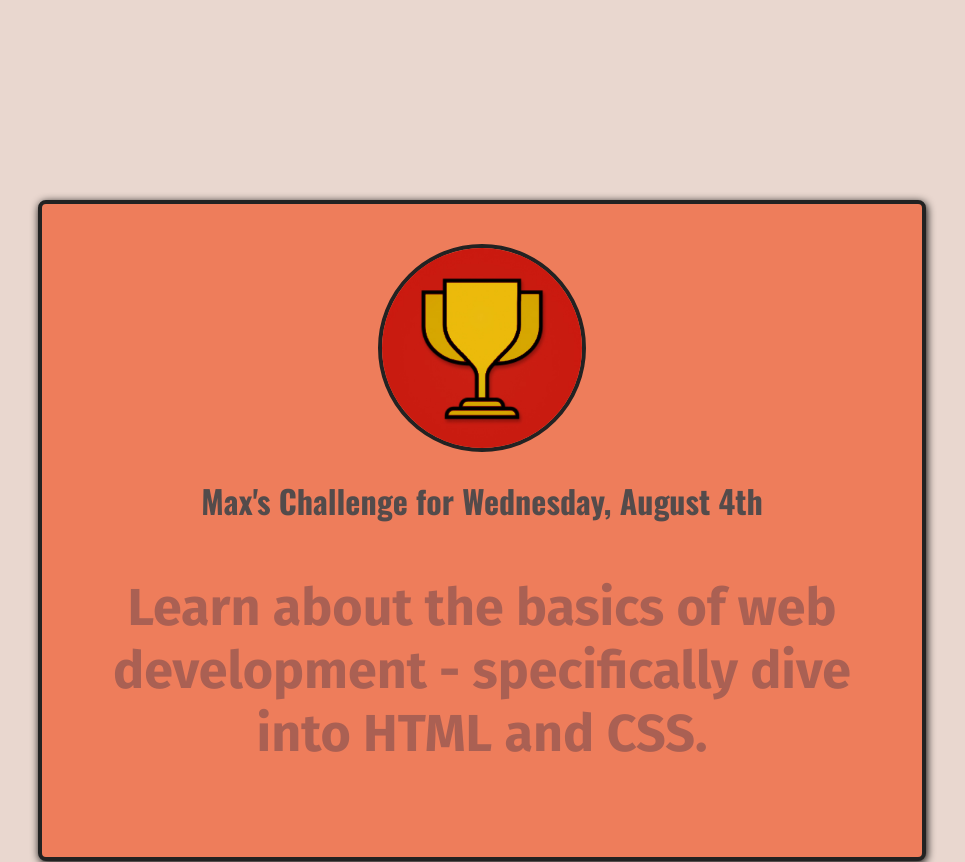
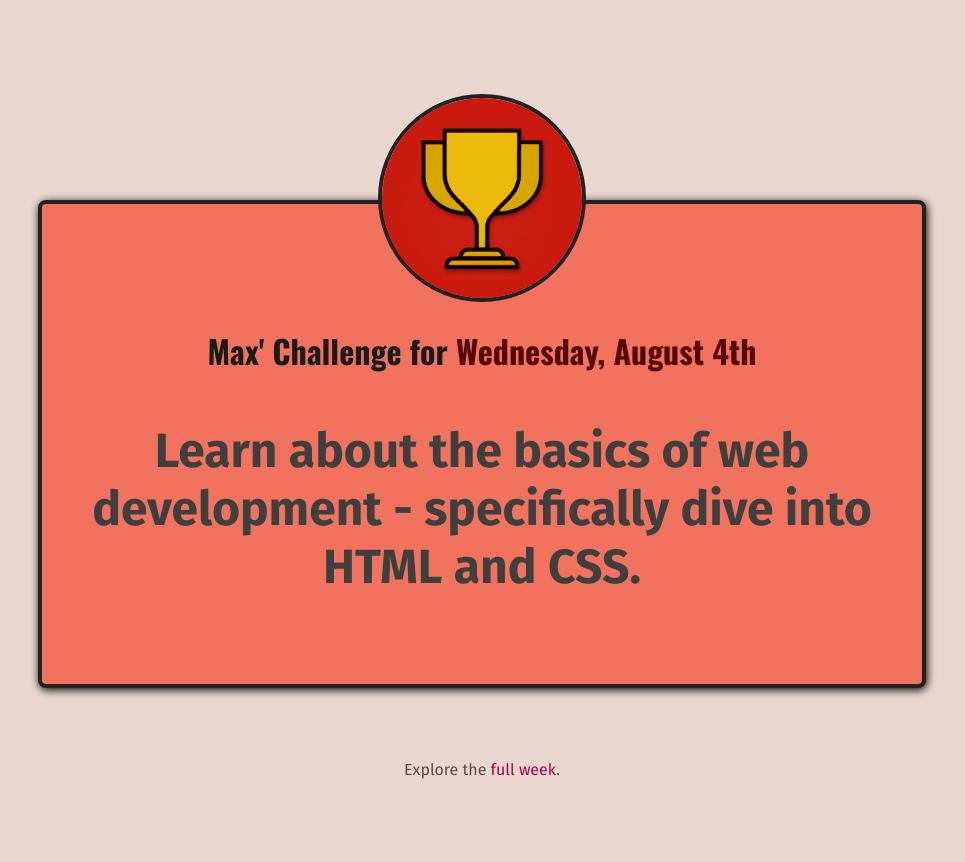
Before and after one commit to letiperka/your-daily-challenges, a plain HTML site: page index.html in a window 1280 px wide. Shown: the top 862 px of the page, without its empty margins (158-1123 px from the left). Drawn offline with nearby package versions, Linux system fonts and the light colour scheme.

Commit message:
finalized main page

```diff
--- a/index.html
+++ b/index.html
@@ -25,7 +25,11 @@
 
 <main>
 <img src="img/challenges-trophy.jpg" alt="A trophy">
-<h1>Max's Challenge for Wednesday, August 4th</h1>
+
+<h1>
+Max' Challenge for <span id="date">Wednesday, August 4th</span>
+</h1>
+
 <p id="todays-challenge">
 Learn about the basics of web development - specifically dive into HTML and CSS.</p>
 </main>
--- a/styles/daily-challenge.css
+++ b/styles/daily-challenge.css
@@ -3,9 +3,9 @@ body {
 }
 
 #todays-challenge {
-    color: rgb(170, 96, 83);
+    color: rgb(63, 63, 63);
     font-weight: bold;
-    font-size: 52px;
+    font-size: 48px;
 }
 
 main {
@@ -14,7 +14,7 @@ main {
     border: 4px solid rgb(34, 34, 34);
     border-radius: 8px;
     width: 800px;
-    background-color: rgb(238, 125, 91);
+    background-color: rgb(241, 115, 93);
     box-shadow: 1px 2px 8px rgb(0, 0, 0);
 }
 
@@ -22,4 +22,17 @@ img {
     border: 4px solid rgb(34, 34, 34);
     width: 200px;
     border-radius: 100%;
+    margin-top: -150px;
 }
+
+h1 {
+    color: rgb(27, 27, 27);
+}
+
+#date {
+    color: rgb(85, 8, 8);
+}
+
+footer {
+    padding-bottom: 32px;
+}
```
